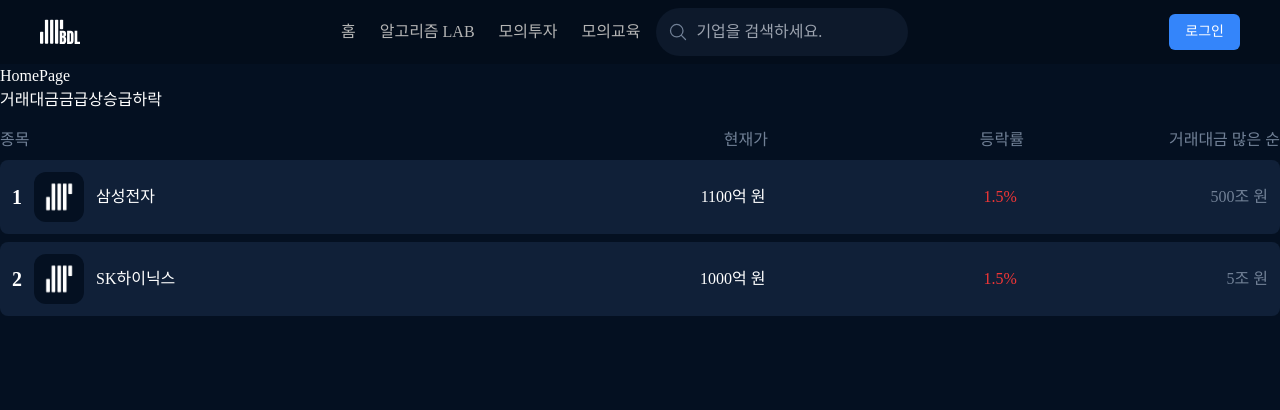
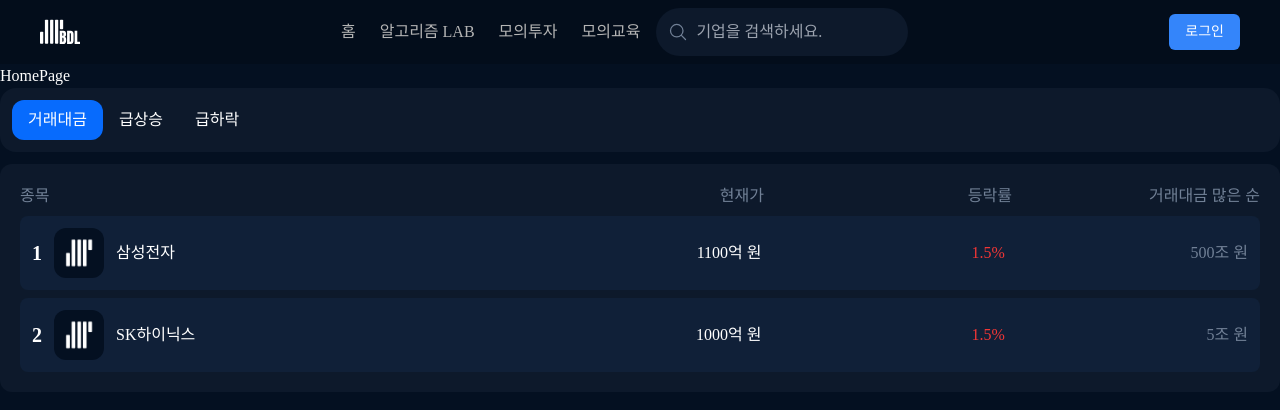
Before and after one commit to dnwnsrb11/BDL-frontend, a React (Vite) app: page / in a window 1280 px wide. Shown: the top 410 px of the page. Built offline with nearby package versions, Linux system fonts and the light colour scheme; a web font is replaced by a local one.

Commit message:
feat:tap 컴포넌트 활성화 작업

```diff
--- a/src/components/home-page/real-time-chart/real-time-chart-transaction.tsx
+++ b/src/components/home-page/real-time-chart/real-time-chart-transaction.tsx
@@ -32,7 +32,7 @@ export const RealTimeChartTransaction = () => {
   return (
     <div>
       <div className="w-full">
-        <div className="flex flex-col space-y-4">
+        <div className="!mt-0 flex flex-col">
           <div>{/* 실시간, 일별 */}</div>
           <div className="flex flex-col space-y-2">
             {/* 테이블 헤더 */}
--- a/src/components/home-page/real-time-chart/real-time-chart.tsx
+++ b/src/components/home-page/real-time-chart/real-time-chart.tsx
@@ -3,6 +3,7 @@ import React, { useState } from 'react';
 import { RealTimeChartFall } from '@/components/home-page/real-time-chart/real-time-chart-fall';
 import { RealTimeChartRise } from '@/components/home-page/real-time-chart/real-time-chart-rise';
 import { RealTimeChartTransaction } from '@/components/home-page/real-time-chart/real-time-chart-transaction';
+import { Tabs } from '@/components/ui/tabs';
 
 // 차트 타입 정의
 enum chartType {
@@ -21,14 +22,21 @@ export const RealTimeChart = () => {
     [chartType.RAPID_FALL]: <RealTimeChartFall />,
   };
 
+  const chartTabs = [
+    { title: '거래대금', value: 'TRADING_VOLUME', content: <RealTimeChartTransaction /> },
+    { title: '급상승', value: 'RAPID_RISE', content: <RealTimeChartRise /> },
+    { title: '급하락', value: 'RAPID_FALL', content: <RealTimeChartFall /> },
+  ];
+
   return (
     <div>
       <div>
-        <button onClick={() => setIsActive(chartType.TRADING_VOLUME)}>거래대금금</button>
-        <button onClick={() => setIsActive(chartType.RAPID_RISE)}>급상승</button>
-        <button onClick={() => setIsActive(chartType.RAPID_FALL)}>급하락</button>
+        <Tabs
+          tabs={chartTabs}
+          activeTabClassName="bg-btn-blue-color"
+          contentClassName="mt-3 rounded-xl p-[20px] bg-modal-background-color"
+        />
       </div>
-      <div>{components[isActive]}</div>
     </div>
   );
 };
```
